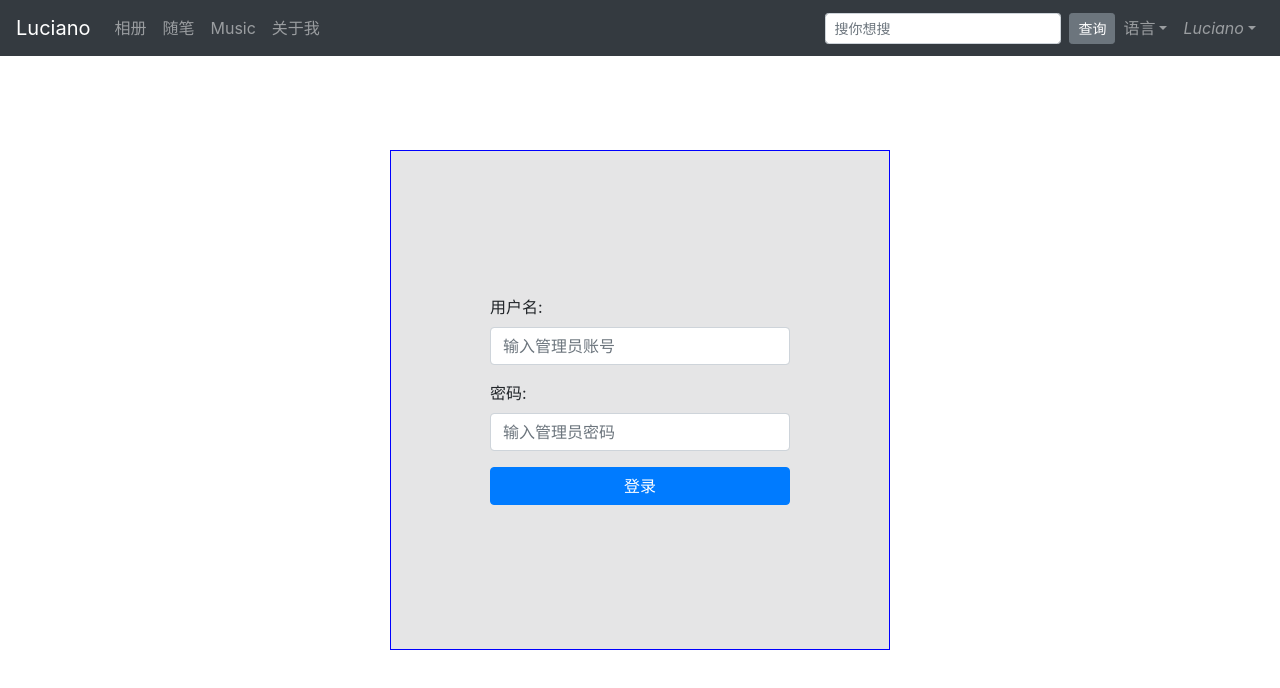
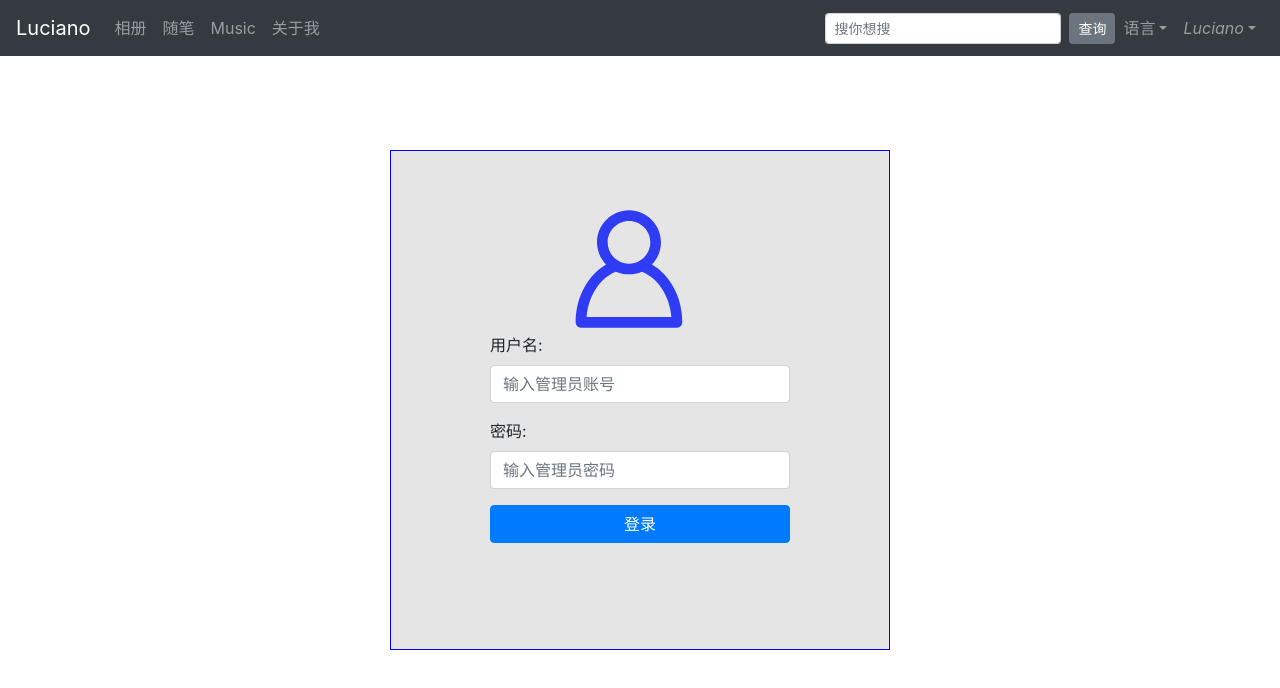
Before and after one commit to NEWDSA/my-blog, a Vue app in the folder my-blog/: page /login in a window 1280 px wide. Shown: the top 688 px of the page. Built offline with nearby package versions, Linux system fonts and the light colour scheme; what vue-quill-editor would draw is missing.

Commit message:
提交更新

```diff
--- a/my-blog/package.json
+++ b/my-blog/package.json
@@ -19,7 +19,6 @@
     "vue": "^2.6.11",
     "vue-awesome-swiper": "^4.1.1",
     "vue-quill-editor": "^3.0.6",
-    "vue-quill-editor-upload": "^1.1.0",
     "vue-router": "^3.1.6",
     "vuex": "^3.1.3",
     "wangeditor": "^3.1.1"
--- a/my-blog/public/index.html
+++ b/my-blog/public/index.html
@@ -5,6 +5,8 @@
   <meta charset="utf-8">
   <meta http-equiv="X-UA-Compatible" content="IE=edge">
   <meta name="viewport" content="width=device-width,initial-scale=1.0">
+  <meta http-equiv="Access-Control-Allow-Origin" content="*">
+<!-- <meta http-equiv="Access-Control-Allow-Origin" content="http:127.0.0.1:8000/"> -->
   <link rel="icon" href="<%= BASE_URL %>favicon.ico">
   <title><%= htmlWebpackPlugin.options.title %></title>
 </head>
--- a/my-blog/src/views/Login.vue
+++ b/my-blog/src/views/Login.vue
@@ -1,6 +1,7 @@
 <template>
   <div class="dd">
     <b-form @submit="onSubmit" @reset="onReset" v-if="show" class="fr">
+    <svg t="1592193533741" class="icon" viewBox="0 0 1024 1024" version="1.1" xmlns="http://www.w3.org/2000/svg" p-id="3277" width="128" height="128"><path d="M938.666667 938.666667c0 23.466667-19.2 42.666667-42.666667 42.666666H128c-23.466667 0-42.666667-19.2-42.666667-42.666666 0-198.4 96-377.6 243.2-462.933334-44.8-44.8-72.533333-108.8-72.533333-177.066666 0-140.8 115.2-256 256-256s256 115.2 256 256c0 68.266667-27.733333 132.266667-72.533333 177.066666C842.666667 561.066667 938.666667 740.266667 938.666667 938.666667zM172.8 896h678.4c-12.8-168.533333-106.666667-311.466667-236.8-362.666667-32 14.933333-66.133333 21.333333-104.533333 21.333334-36.266667 0-72.533333-8.533333-104.533334-21.333334-125.866667 51.2-219.733333 194.133333-232.533333 362.666667zM512 128c-93.866667 0-170.666667 76.8-170.666667 170.666667s76.8 170.666667 170.666667 170.666666 170.666667-76.8 170.666667-170.666666-76.8-170.666667-170.666667-170.666667z" fill="#2F3CF4" p-id="3278"></path></svg>
       <b-form-group
         id="input-group-1"
         label="用户名:"
@@ -104,6 +105,12 @@
     margin-left: -150px;
     margin-top: -104.8px;
 }
+svg {
+    overflow: hidden;
+    margin-top: -90px;
+    text-align: center;
+    margin-left: 25%;
+}
 @media screen and (max-width: 500px){
 .dd{
         position: absolute;
```
Also changed, not shown: my-blog/src/api/addimg.js (added, +14 -0 lines), 1 other file (tests, documents, lock files or other folders).
